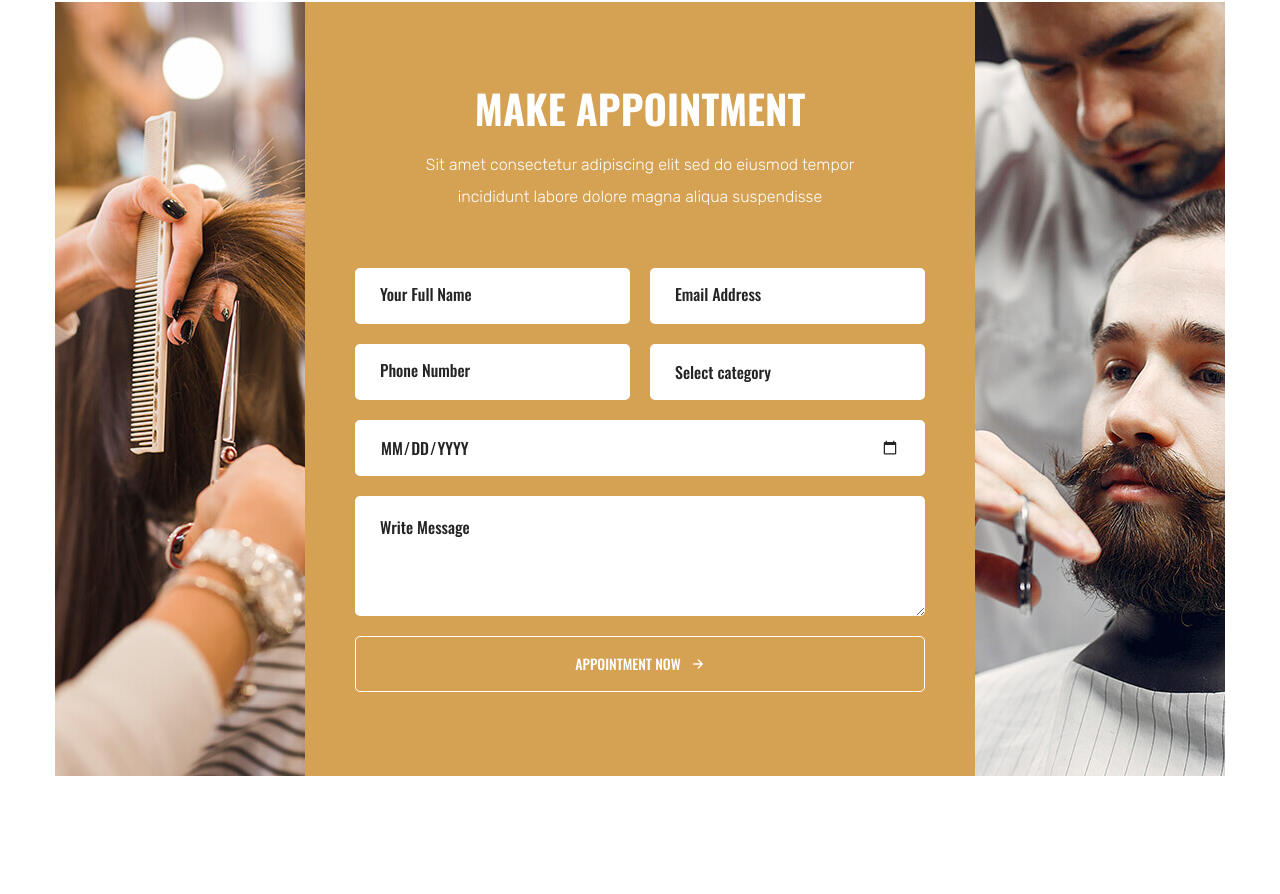
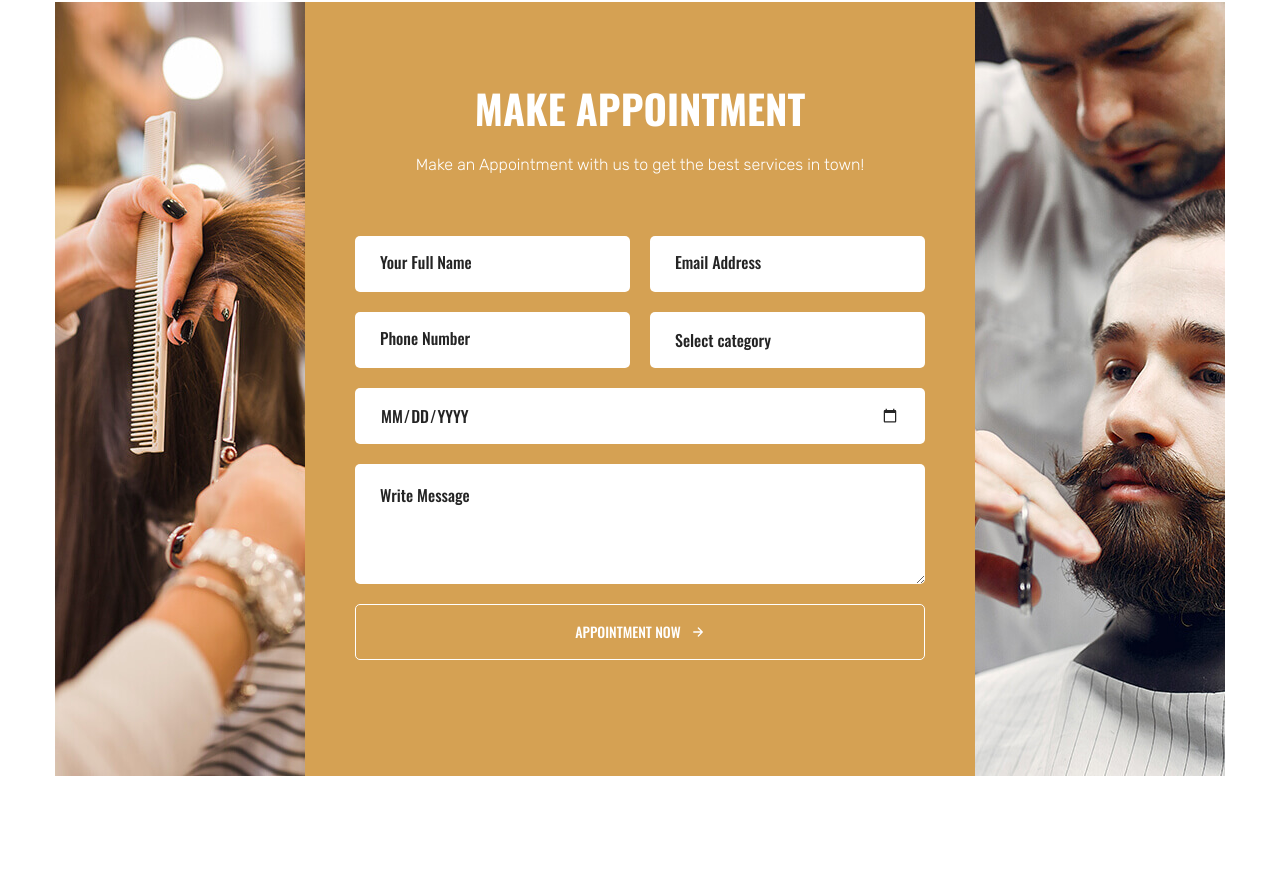
Before and after one commit to GoitsemangLebane/HILLARYTHESTYLIST, a plain HTML site: page index.html in a window 1280 px wide. Shown: the part 4300-5194 px from the top of the page. Drawn offline with nearby package versions, Linux system fonts and the light colour scheme.

Commit message:
edited Appointment section

```diff
--- a/index.html
+++ b/index.html
@@ -699,8 +699,7 @@
               <h2 class="h2 section-title">Make Appointment</h2>
 
               <p class="section-text">
-                Sit amet consectetur adipiscing elit sed do eiusmod tempor incididunt labore dolore magna aliqua
-                suspendisse
+                Make an Appointment with us to get the best services in town!
               </p>
 
               <form action="https://formbold.com/s/355R3" method="POST" class="appoin-form">
```
